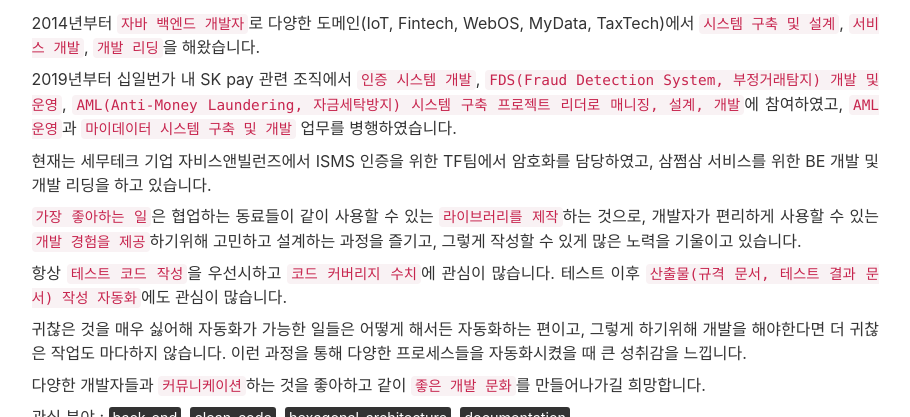
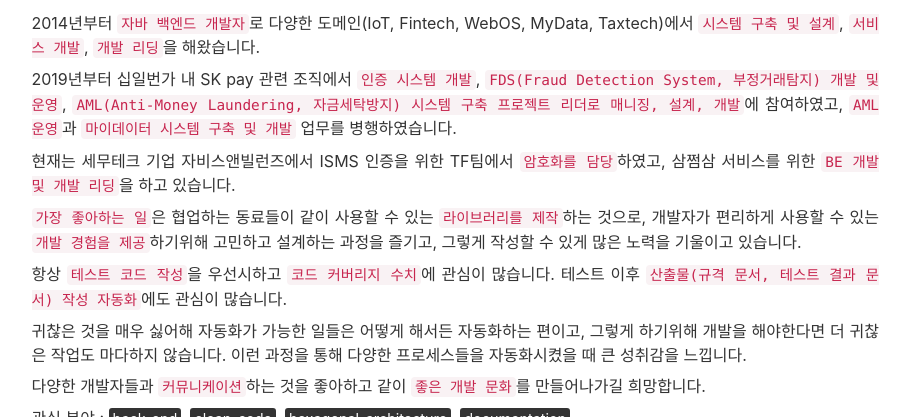
Before and after one commit to lcalmsky/resume, a Jekyll site: the page built from index.md, in a window 1280 px wide and 900 px high, cut to the strip 483-900 px from the top of the window. Shown: the whole strip, without its empty margins (331-1241 px from the left). Built offline with Jekyll 4.4.1, drawn with Linux system fonts in a browser that asks for light colours; nearby versions of some CDN libraries.

```diff
--- a/_config.yml
+++ b/_config.yml
@@ -61,11 +61,11 @@ about_content: |
 
   2012년부터 객체지향 기술을 심도있게 다루는 연구실에서 2년간 공부하며 3개의 논문을 작성하였고 다수의 프로젝트 진행을 병행하며 역량을 키웠습니다.
 
-  2014년부터 `자바 백엔드 개발자`로 다양한 도메인(IoT, Fintech, WebOS, MyData, TaxTech)에서 `시스템 구축 및 설계`, `서비스 개발`, `개발 리딩`을 해왔습니다.
+  2014년부터 `자바 백엔드 개발자`로 다양한 도메인(IoT, Fintech, WebOS, MyData, Taxtech)에서 `시스템 구축 및 설계`, `서비스 개발`, `개발 리딩`을 해왔습니다.
 
   2019년부터 십일번가 내 SK pay 관련 조직에서 `인증 시스템 개발`, `FDS(Fraud Detection System, 부정거래탐지) 개발 및 운영`, `AML(Anti-Money Laundering, 자금세탁방지) 시스템 구축 프로젝트 리더로 매니징, 설계, 개발`에 참여하였고, `AML 운영`과 `마이데이터 시스템 구축 및 개발` 업무를 병행하였습니다.
 
-  현재는 세무테크 기업 자비스앤빌런즈에서 ISMS 인증을 위한 TF팀에서 암호화를 담당하였고, 삼쩜삼 서비스를 위한 BE 개발 및 개발 리딩을 하고 있습니다.
+  현재는 세무테크 기업 자비스앤빌런즈에서 ISMS 인증을 위한 TF팀에서 `암호화를 담당`하였고, 삼쩜삼 서비스를 위한 `BE 개발 및 개발 리딩`을 하고 있습니다.
 
   `가장 좋아하는 일`은 협업하는 동료들이 같이 사용할 수 있는 `라이브러리를 제작`하는 것으로, 개발자가 편리하게 사용할 수 있는 `개발 경험을 제공`하기위해 고민하고 설계하는 과정을 즐기고, 그렇게 작성할 수 있게 많은 노력을 기울이고 있습니다.
 
```
